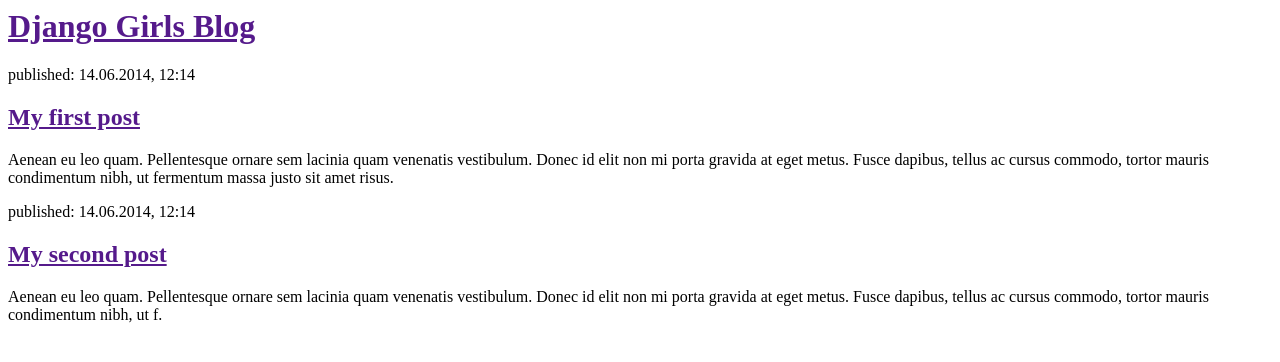
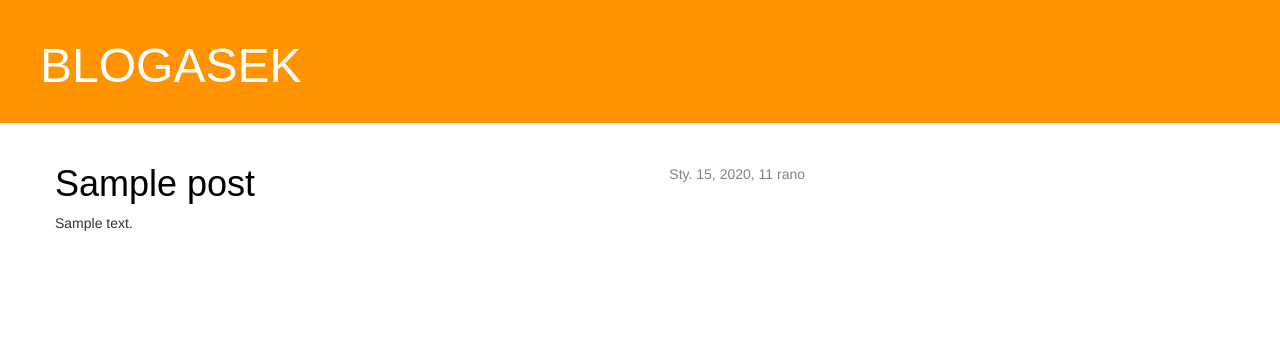
Before and after one commit to Raekkk/my-first-blog, a Django app: template blog/templates/blog/post_list.html in a window 1280 px wide. Shown: the top 362 px of the page. Run offline with Django 3.2, Linux system fonts and the light colour scheme; the template is opened without the code that fills it: values that come from a table or form of the project are taken from there, others are empty; tables that the repository leaves empty hold one stand-in row (values such as "Sample post"); some libraries are stand-ins or nearby versions.

Commit message:
blogasek wersja jeden

```diff
--- a/blog/templates/blog/post_list.html
+++ b/blog/templates/blog/post_list.html
@@ -1,22 +1,29 @@
+{% load staticfiles %}
 <html>
     <head>
         <title>Django Girls blog</title>
+        <link rel="stylesheet" href="//maxcdn.bootstrapcdn.com/bootstrap/3.2.0/css/bootstrap.min.css">
+		<link rel="stylesheet" href="//maxcdn.bootstrapcdn.com/bootstrap/3.2.0/css/bootstrap-theme.min.css">
+		<link rel="stylesheet" href="{% static 'css/blog.css' %}">
     </head>
     <body>
-        <div>
-            <h1><a href="">Django Girls Blog</a></h1>
+		<div class="page-header">
+    <h1><a href="/">BLOGASEK</a></h1>
+</div>
+<div class="content container">
+    <div class="row">
+        <div class="col-md-8">
+            {% for post in posts %}
+                <div class="post">
+                    <div class="date">
+                        {{ post.published_date }}
+                    </div>
+                    <h1><a href="">{{ post.title }}</a></h1>
+                    <p>{{ post.text|linebreaksbr }}</p>
+                </div>
+            {% endfor %}
         </div>
-
-        <div>
-            <p>published: 14.06.2014, 12:14</p>
-            <h2><a href="">My first post</a></h2>
-            <p>Aenean eu leo quam. Pellentesque ornare sem lacinia quam venenatis vestibulum. Donec id elit non mi porta gravida at eget metus. Fusce dapibus, tellus ac cursus commodo, tortor mauris condimentum nibh, ut fermentum massa justo sit amet risus.</p>
-        </div>
-
-        <div>
-            <p>published: 14.06.2014, 12:14</p>
-            <h2><a href="">My second post</a></h2>
-            <p>Aenean eu leo quam. Pellentesque ornare sem lacinia quam venenatis vestibulum. Donec id elit non mi porta gravida at eget metus. Fusce dapibus, tellus ac cursus commodo, tortor mauris condimentum nibh, ut f.</p>
-        </div>
+    </div>
+</div>
     </body>
 </html>
--- a/blog/views.py
+++ b/blog/views.py
@@ -1,5 +1,8 @@
 from django.shortcuts import render
+from django.utils import timezone
+from .models import Post
 
 # Create your views here.
 def post_list(request):
-	return render(request, 'blog/post_list.html', {})
+	posts = Post.objects.filter(published_date__lte=timezone.now()).order_by('-published_date')
+	return render(request, 'blog/post_list.html', {'posts': posts})
--- a/mysite/settings.py
+++ b/mysite/settings.py
@@ -120,3 +120,6 @@
 
 STATIC_URL = '/static/'
 STATIC_ROOT = os.path.join(BASE_DIR, 'public', 'static')
+STATICFILES_DIRS = (
+	os.path.join(BASE_DIR, 'static'),
+	)
--- /dev/null
+++ b/static/css/blog.css
@@ -0,0 +1,50 @@
+.page-header {
+    background-color: #ff9400;
+    margin-top: 0;
+    padding: 20px 20px 20px 40px;
+}
+
+.page-header h1, .page-header h1 a, .page-header h1 a:visited, .page-header h1 a:active {
+    color: #ffffff;
+    font-size: 36pt;
+    text-decoration: none;
+}
+
+.content {
+    margin-left: 40px;
+}
+
+h1, h2, h3, h4 {
+    font-family: 'Arial', cursive;
+}
+
+.date {
+    float: right;
+    color: #828282;
+}
+
+.save {
+    float: right;
+}
+
+.post-form textarea, .post-form input {
+    width: 100%;
+}
+
+.top-menu, .top-menu:hover, .top-menu:visited {
+    color: #ffffff;
+    float: right;
+    font-size: 26pt;
+    margin-right: 20px;
+}
+
+.post {
+    margin-bottom: 70px;
+}
+
+.post h1 a, .post h1 a:visited {
+    color: #000000;
+}
+.container {
+	//width: auto;
+	}
```
